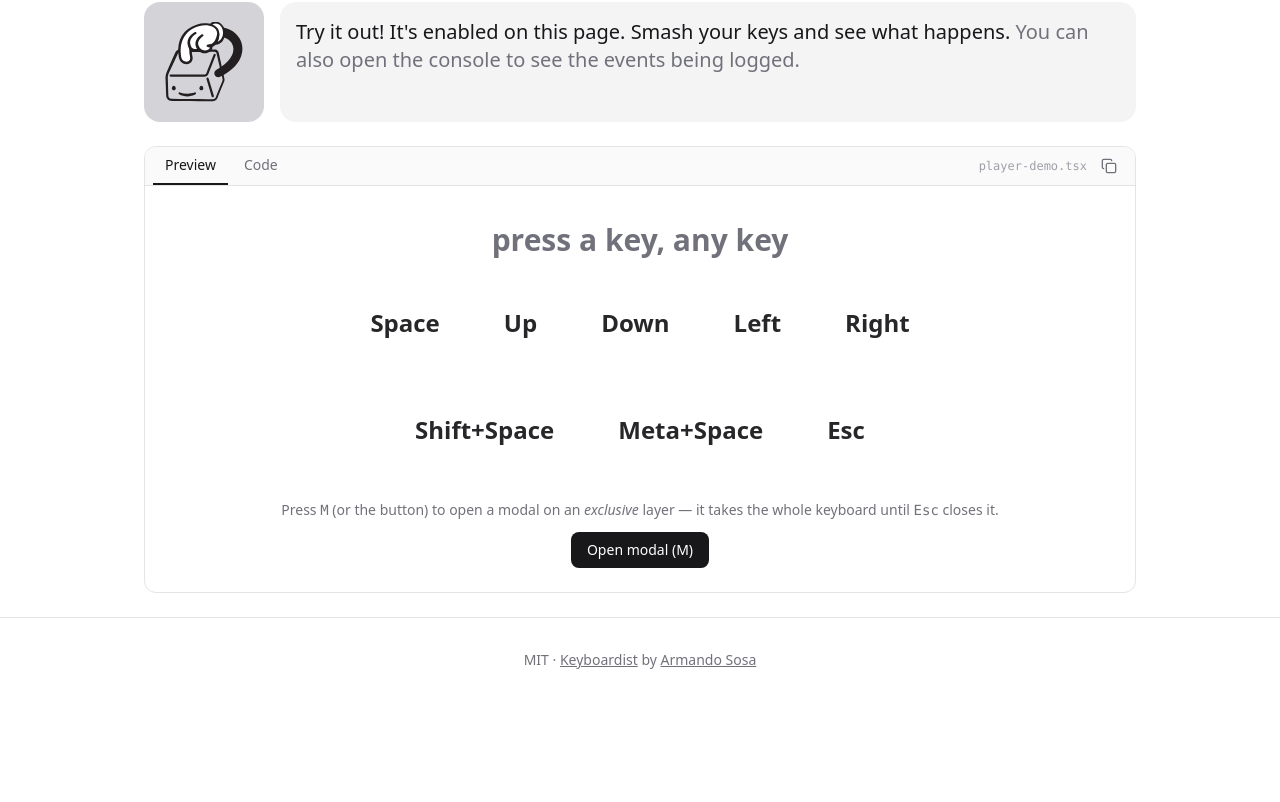
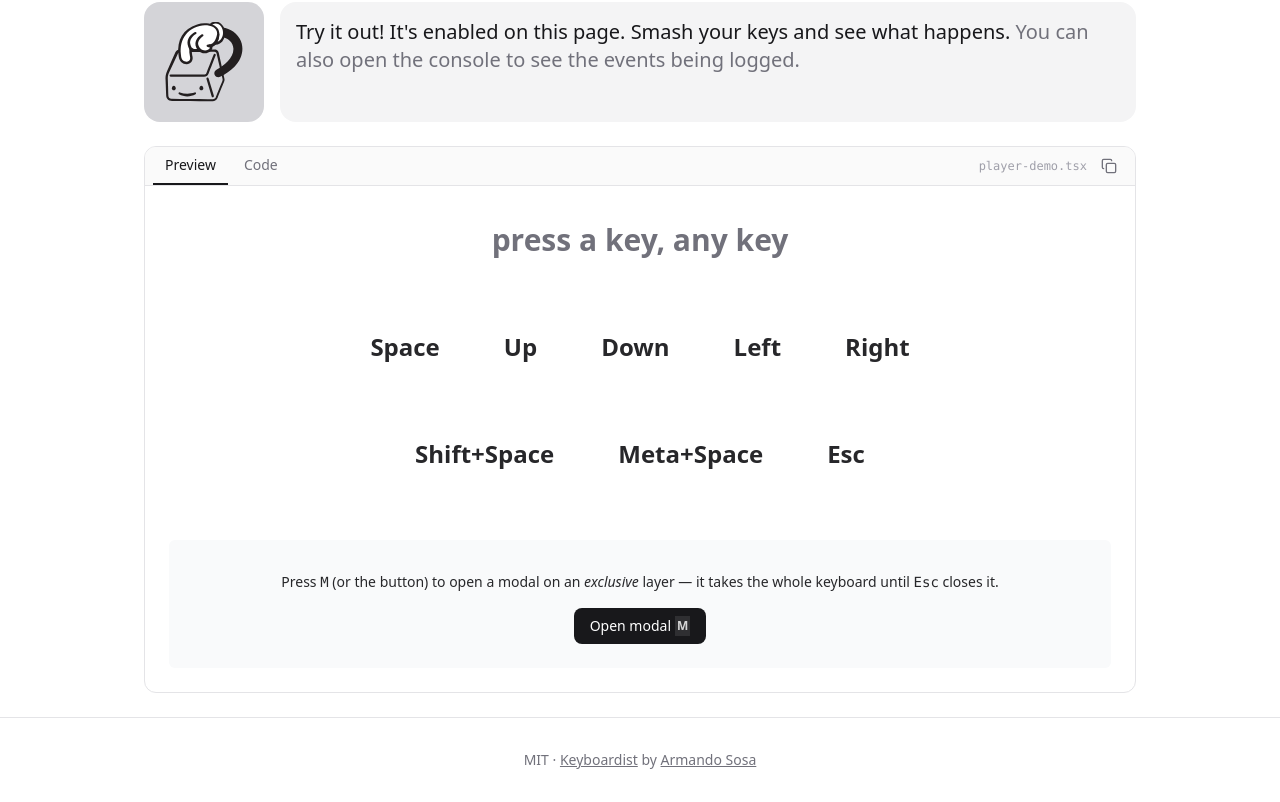
Before and after one commit to soska/keyboardist, a React (Vite) app in the folder apps/website/: page / in a window 1280 px wide. Shown: the part 487-1289 px from the top of the page. Before the commit the page ends 1189 px from the top, so only its background shows below. Built offline with nearby package versions, Linux system fonts and the light colour scheme.

Commit message:
player-demo tweaks

```diff
--- a/apps/website/src/demos/player-demo.tsx
+++ b/apps/website/src/demos/player-demo.tsx
@@ -44,7 +44,7 @@ export default function PlayerDemo() {
   // Every key above gets a binding on a layer named "player".
   useKeyboardLayer(
     Object.fromEntries(ALL_KEYS.map(({ id }) => [id, () => press(id)])),
-    { name: "player" },
+    { name: "player" }
   );
 
   // A base-layer binding, below the player layer.
@@ -73,7 +73,7 @@ export default function PlayerDemo() {
       >
         {monitor.heading}
       </div>
-      <div className="key-rows">
+      <div className="key-rows my-6">
         {KEY_ROWS.map((row) => (
           <div key={row.id} className="keys">
             {row.keys.map(({ id, label }) => (
@@ -84,18 +84,25 @@ export default function PlayerDemo() {
           </div>
         ))}
       </div>
-      <p className="mt-2 text-center text-sm text-zinc-500 dark:text-zinc-400">
+      <div className="flex flex-col gap-2 items-center bg-gray-50 dark:bg-zinc-900 p-6 rounded-md">
+        <p className="mt-2 text-center text-sm dark:text-zinc-400 mb-2">
           Press <kbd>M</kbd> (or the button) to open a modal on an{" "}
           <em>exclusive</em> layer — it takes the whole keyboard until{" "}
           <kbd>Esc</kbd> closes it.
         </p>
+        <div>
           <button
             type="button"
             onClick={() => setModalOpen(true)}
-        className="mx-auto mt-3 block rounded-lg bg-zinc-900 px-4 py-2 text-sm font-medium text-white hover:bg-zinc-700 dark:bg-zinc-100 dark:text-zinc-900 dark:hover:bg-zinc-300"
+            className="flex justify-center items-center gap-1 rounded-lg bg-zinc-900 dark:bg-zinc-200 px-4 py-2 text-sm font-medium text-white hover:bg-zinc-700 dark:text-zinc-900 dark:hover:bg-zinc-300"
           >
-        Open modal (M)
+            Open modal
+            <span className="text-white/80 font-regular font-bold text-xs bg-white/10 p-0.5">
+              M
+            </span>
           </button>
+        </div>
+      </div>
       {modalOpen && (
         <KeyboardLayer
           name="modal"
@@ -104,10 +111,16 @@ export default function PlayerDemo() {
         >
           <div className="layer-modal">
             <div className="layer-modal-box">
-              <h3 className="text-lg font-semibold">Modal layer</h3>
-              <p className="mt-2 text-sm text-zinc-600 dark:text-zinc-400">
-                Try the player keys — nothing happens, and the key name above
-                fades out. Press <strong>Esc</strong> to close.
+              <h3 className="text-lg font-bold border-b border-b-zinc-500 -mt-4 pb-3 mb-2">
+                You've opened a Modal
+              </h3>
+              <p className="mt-2 text-sm text-zinc-600">
+                While you're here, all the other shortcut keys are disabled.
+                This is because the modal has it's own layer that gets activated
+                when it's opened and disabled when dismissed.
+              </p>
+              <p className="mt-2 text-sm text-zinc-600">
+                Press <strong>Esc</strong> to close.
               </p>
             </div>
           </div>
```
Lines whose indentation alone changed are shown as unchanged.
